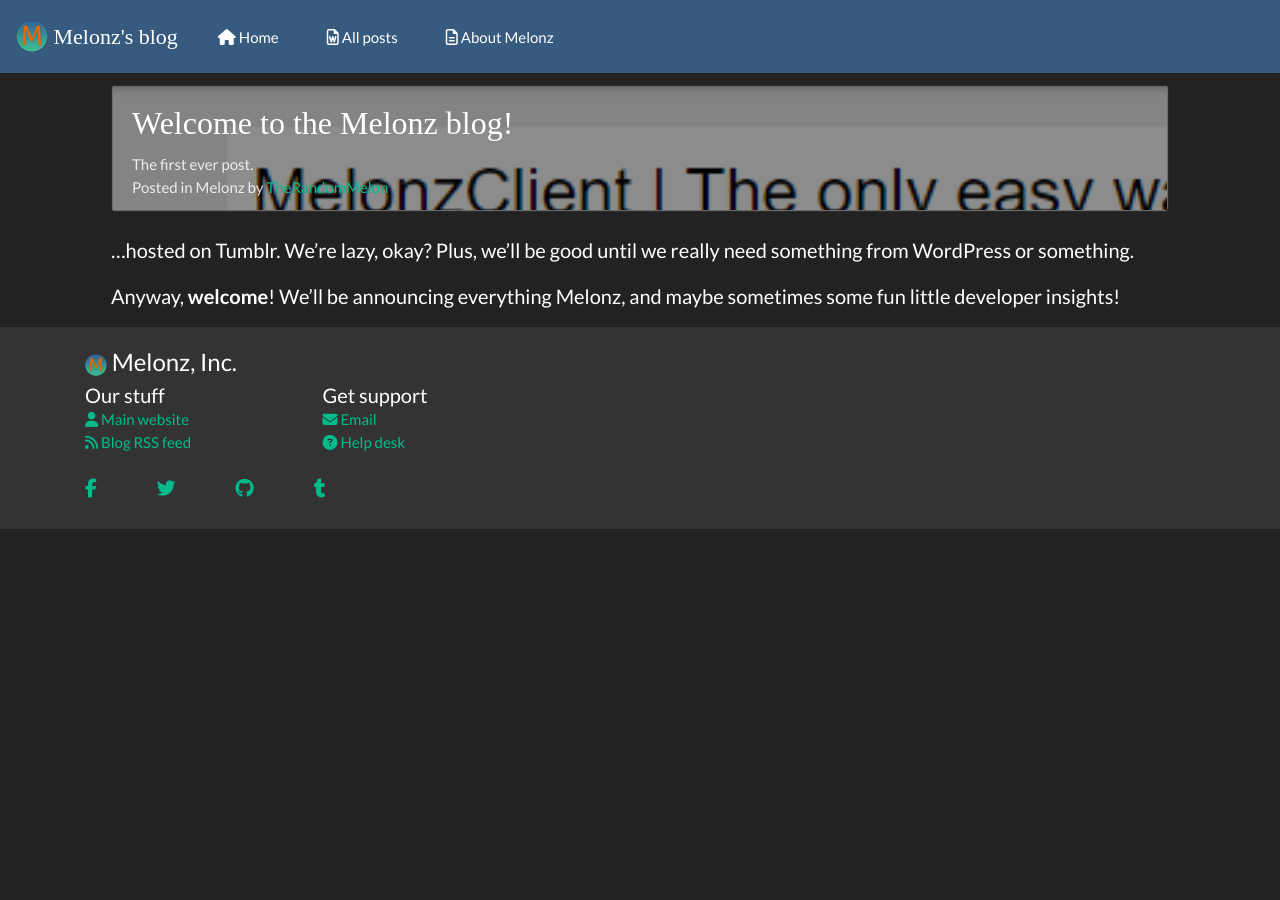
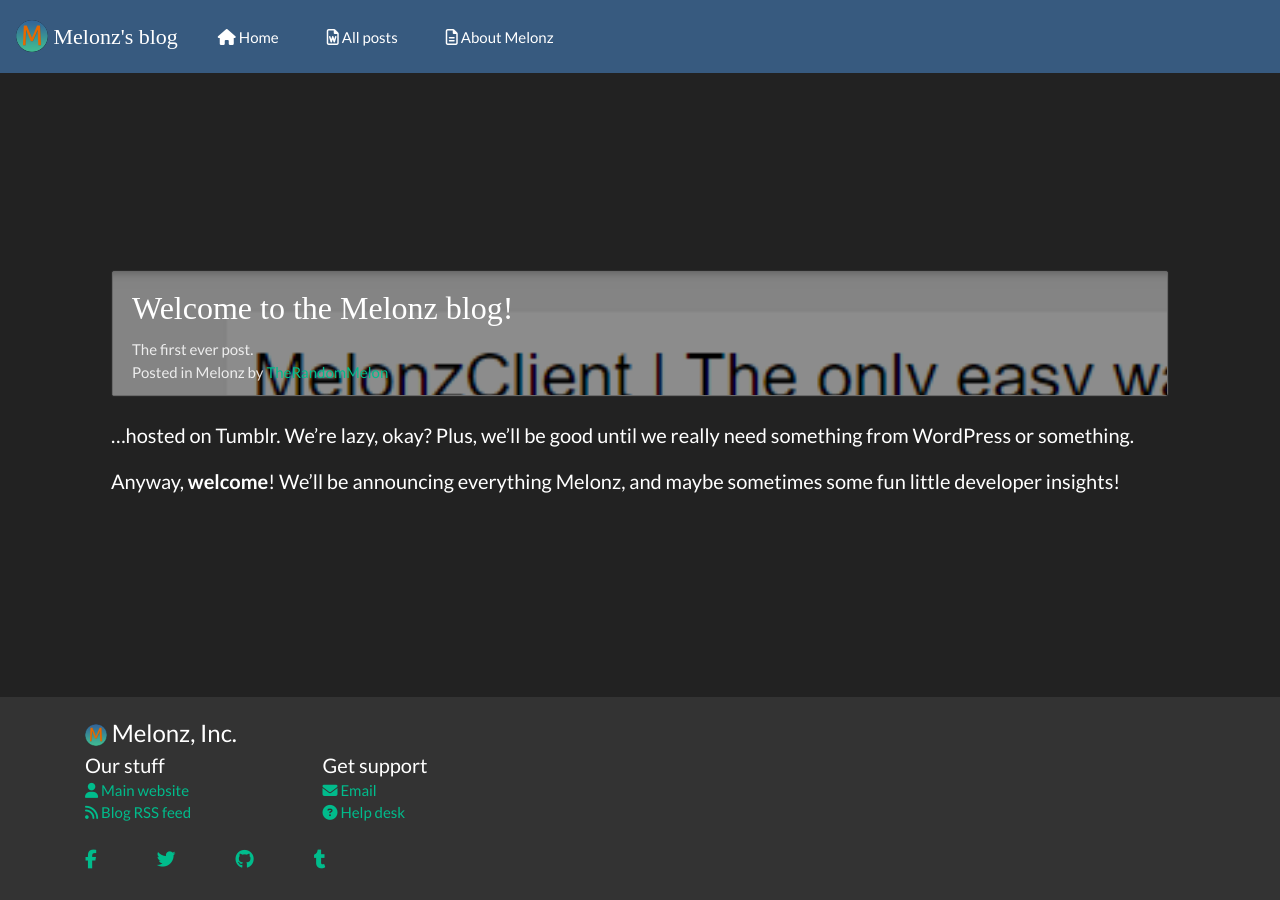
Before and after one commit to Melonz/old-blog, a Jekyll site: the page built from _posts/2016-09-05-Melonz-old-welcome.md, in a window 1280 px wide. Built offline with Jekyll 4.4.1, drawn with Linux system fonts in a browser that asks for light colours; nearby versions of some CDN libraries; some web fonts are replaced.

Commit message:
Wow, I forgot to make it fixed

```diff
--- a/_includes/foot.html
+++ b/_includes/foot.html
@@ -9,7 +9,6 @@
 						<span class="h5">Our stuff</span>
 					</div>
 					<div class="col-6">
-
 						<span class="h5">Get support</span>
 					</div>
 				</div>
--- a/_layouts/default-postnav.html
+++ b/_layouts/default-postnav.html
@@ -1,7 +1,7 @@
 <!DOCTYPE html>
 <html>
 {% include head.html %}
-<body>
+<body class="d-flex flex-column">
 {% include navbar-post.html %}
 {{ content }}
 {% include foot.html %}
--- a/_layouts/default.html
+++ b/_layouts/default.html
@@ -1,7 +1,7 @@
 <!DOCTYPE html>
 <html>
 {% include head.html %}
-<body>
+<body class="d-flex flex-column">
 {% include navbar.html %}
 {{ content }}
 {% include foot.html %}
--- a/_layouts/post.html
+++ b/_layouts/post.html
@@ -1,9 +1,9 @@
 <!DOCTYPE html>
 <html>
 {% include head.html %}
-<body>
+<body class="d-flex flex-column">
     {% include navbar-post.html %}
-    <div id="main-stuff" class="post-main">
+    <div id="main-stuff" class="post-main flex-grow">
         <div class="card card-inverse"> <!-- Sets the card at the top -->
             <img class="card-img card-img-post" style="background-image: url('/img/posts/{{ page.image }}'); background-size: cover;" height="125">
             <div class="card-img-overlay card-img-overlay-post">
--- a/css/style.css
+++ b/css/style.css
@@ -81,6 +81,11 @@
 	background-color: #333;
 }
 
+body {
+  min-height: 100vh;
+}
+
+/* Mobile compatibility */
 @media screen and (max-width: 600px) {
     .card-img-overlay-post {
 		font-size: 14px;
```
